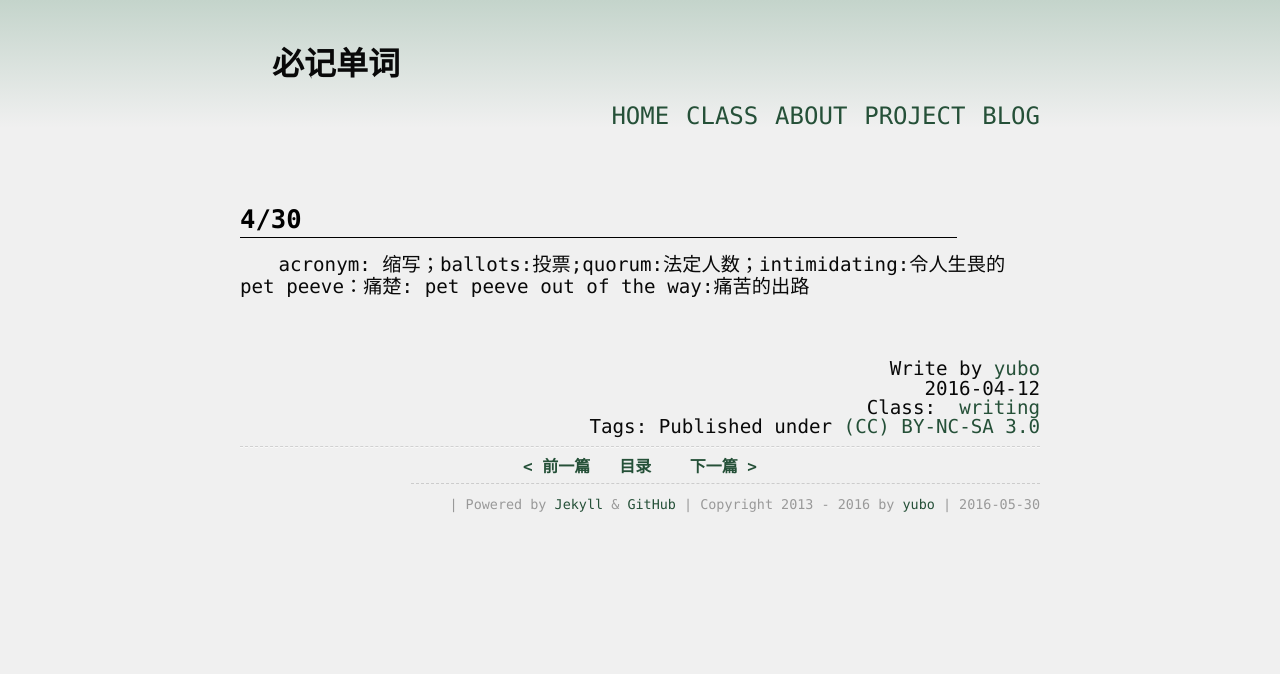
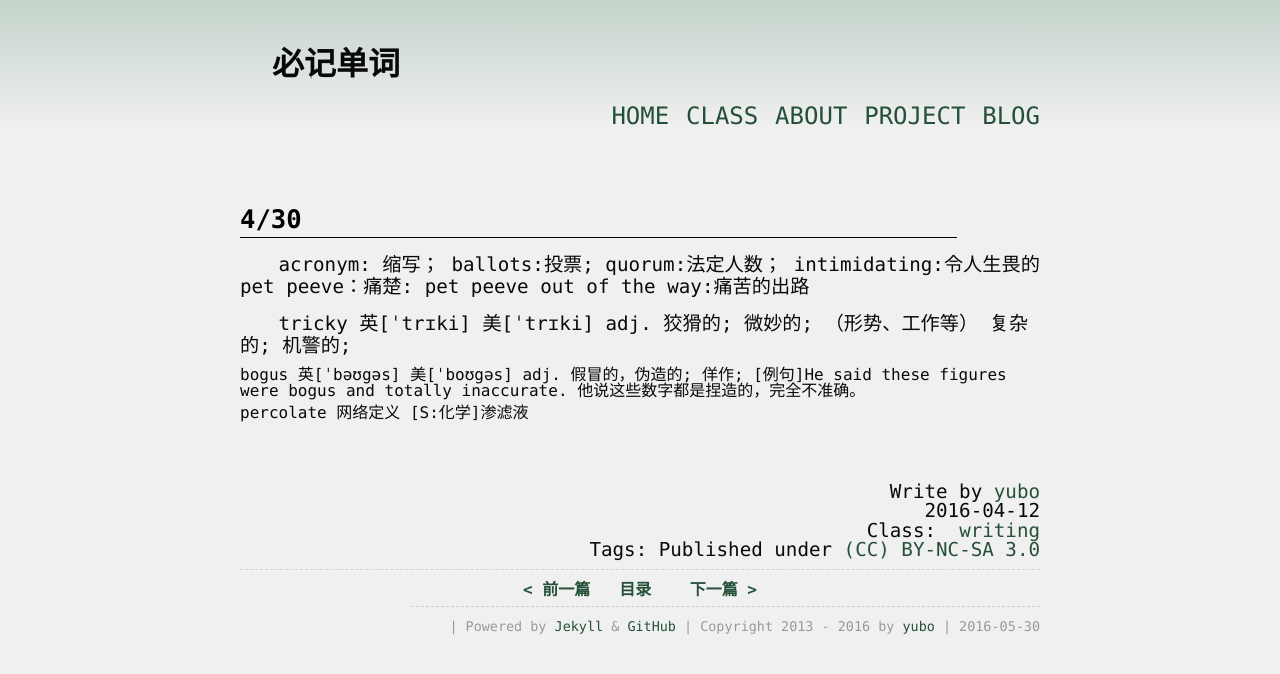
Before and after one commit to yuzibo/yuzibo.github.io, a Jekyll site: the page built from _posts/2016-04-12-new-words-1.md, in a window 1280 px wide. Shown: the top 674 px of the page. Built offline with Jekyll 4.4.1, drawn with Linux system fonts in a browser that asks for light colours; comment, search, counter and statistics services are not loaded.

Commit message:
add new words

```diff
--- a/_posts/2016-04-12-new-words-1.md
+++ b/_posts/2016-04-12-new-words-1.md
@@ -4,5 +4,21 @@ layout: article
 category: writing
 ---
 # 4/30
-acronym: 缩写；ballots:投票;quorum:法定人数；intimidating:令人生畏的
+acronym: 缩写；
+ballots:投票;
+quorum:法定人数；
+intimidating:令人生畏的
 pet peeve：痛楚: pet peeve out of the way:痛苦的出路
+
+1. tricky	英[ˈtrɪki]
+美[ˈtrɪki]
+adj.	狡猾的; 微妙的; （形势、工作等） 复杂的; 机警的;
+
+2. bogus	英[ˈbəʊgəs]
+美[ˈboʊgəs]
+adj.	假冒的，伪造的; 佯作;
+[例句]He said these figures were bogus and totally inaccurate.
+他说这些数字都是捏造的，完全不准确。
+3. percolate
+网络定义
+[S:化学]渗滤液
```
